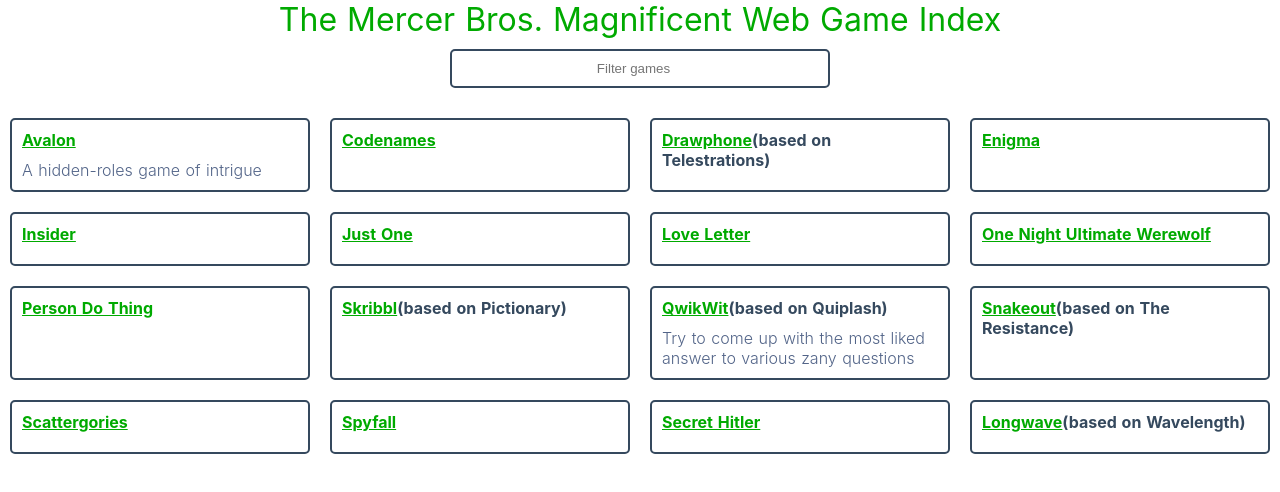
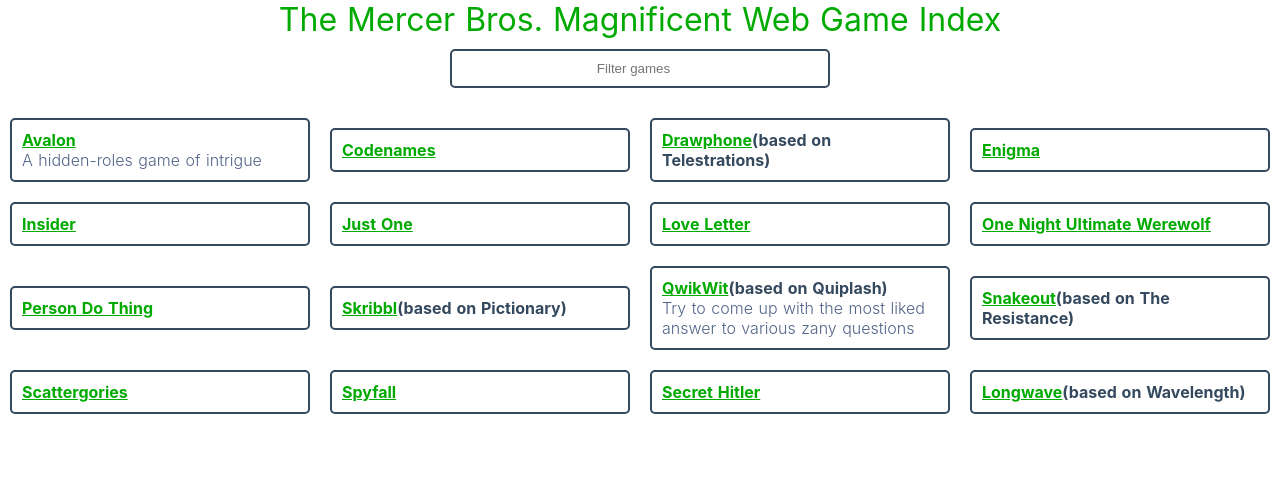
Before and after one commit to tylermercer/web-game-index, a Nuxt app: page / in a window 1280 px wide. Shown: the top 492 px of the page. Built offline with nearby package versions, Linux system fonts and the light colour scheme.

Commit message:
Make game cards not stretch when next to taller cards

```diff
--- a/pages/index.vue
+++ b/pages/index.vue
@@ -9,12 +9,14 @@
       </div>
       <div class="results">
         <ul v-if="games.length">
-          <li class="game" v-for="game in games" :key="game.slug">
-            <span class="title">
-              <a :href="game.url" rel="noreferrer nofollow">{{ game.name }}</a>
-              <span v-if="game.implOf">(based on {{game.implOf}})</span>
-            </span>
-            <span class="description" v-if="game.description">{{ game.description }} </span>
+          <li v-for="game in games" :key="game.slug">
+            <div class="game">
+              <span class="title">
+                <a :href="game.url" rel="noreferrer nofollow">{{ game.name }}</a>
+                <span v-if="game.implOf">(based on {{game.implOf}})</span>
+              </span>
+              <span class="description" v-if="game.description">{{ game.description }} </span>
+            </div>
           </li>
         </ul>
         <p v-else-if="query" class="no-results">
@@ -139,9 +141,14 @@
   list-style: none;
 }
 
+.results li {
+  display: flex;
+  flex-direction: column;
+  justify-content: center;
+  margin: 10px;
+}
+
 .game {
-  display: block;
-  margin: 10px;
   border-radius: 5px;
   background: var(--bg-card);
   border: 2px solid var(--border-card);
@@ -152,10 +159,10 @@
 .game .title {
   display: block;
   font-weight: bold;
-  margin-bottom: 10px;
 }
 
 .game .description {
+  margin-top: 100px;
   font-weight: 300;
   color: var(--text-subtitle);
   padding-bottom: 15px;
```
